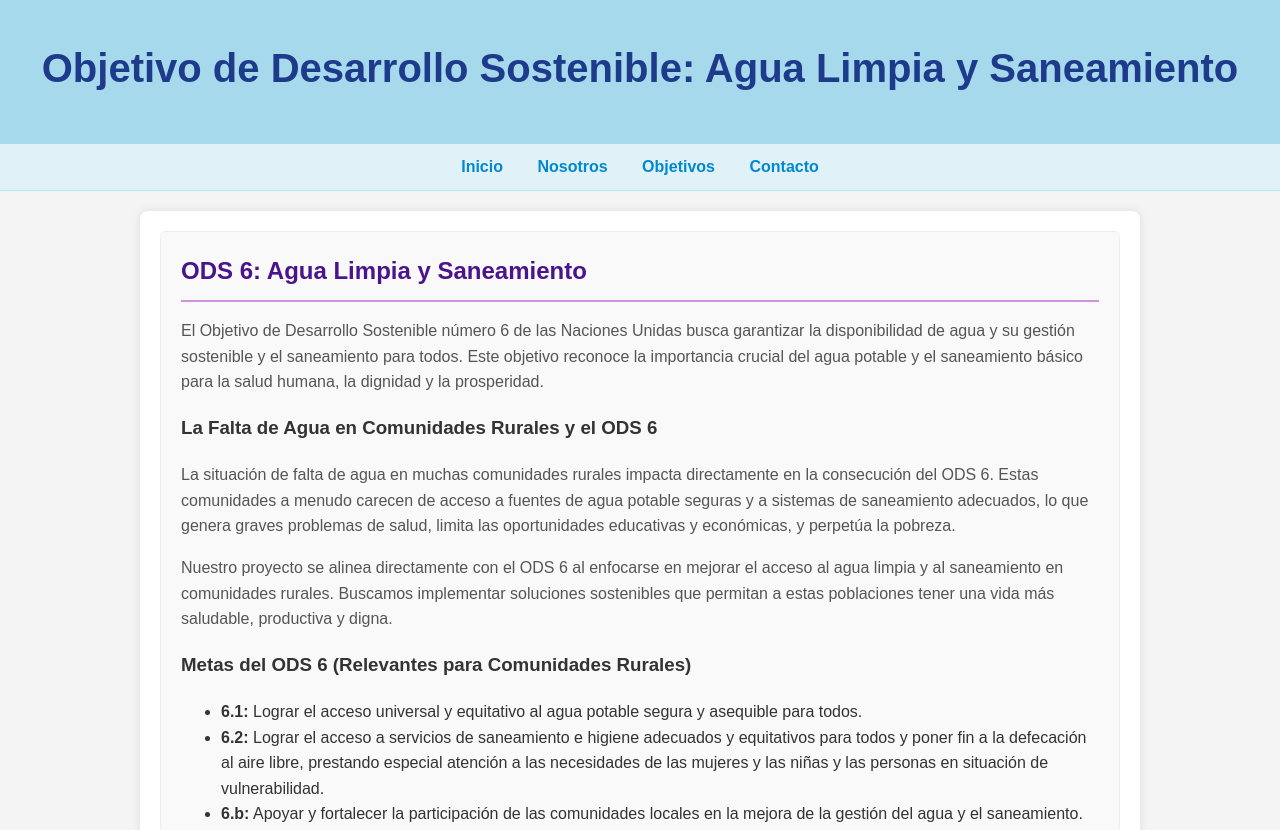
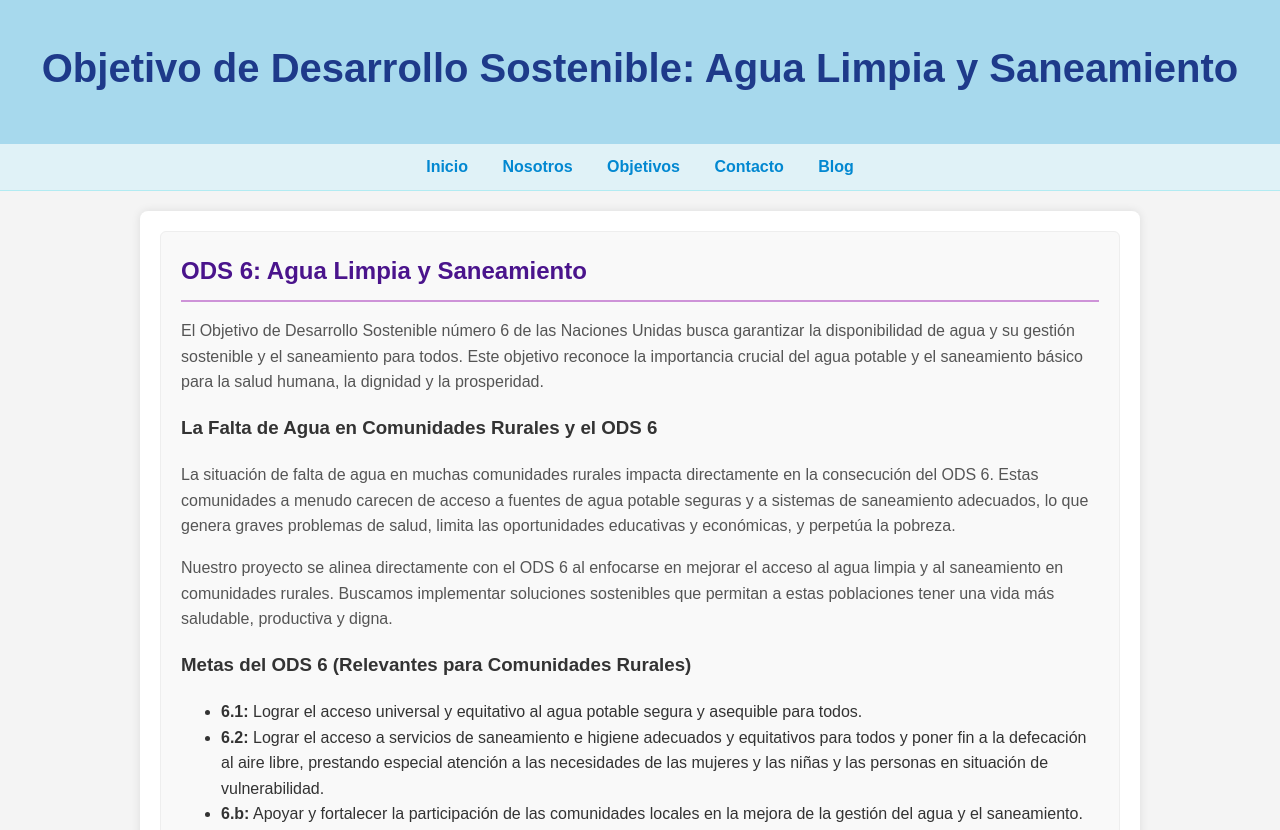
Before and after one commit to dannaesquivel429/dannaesquivel429.github.io, a plain HTML site: page obs.html in a window 1280 px wide. Shown: the top 830 px of the page. Drawn offline with Linux system fonts and the light colour scheme; a script that the page names is missing.

Commit message:
Update obs.html

```diff
--- a/obs.html
+++ b/obs.html
@@ -19,6 +19,7 @@
             <li><a href="nosotros.html">Nosotros</a></li>
             <li><a href="obs.html">Objetivos</a></li>
             <li><a href="contacto.html">Contacto</a></li>
+            <li><a href="blog.html">Blog</a></li> <!-- Nueva opción agregada -->
         </ul>
     </nav>
 
```
